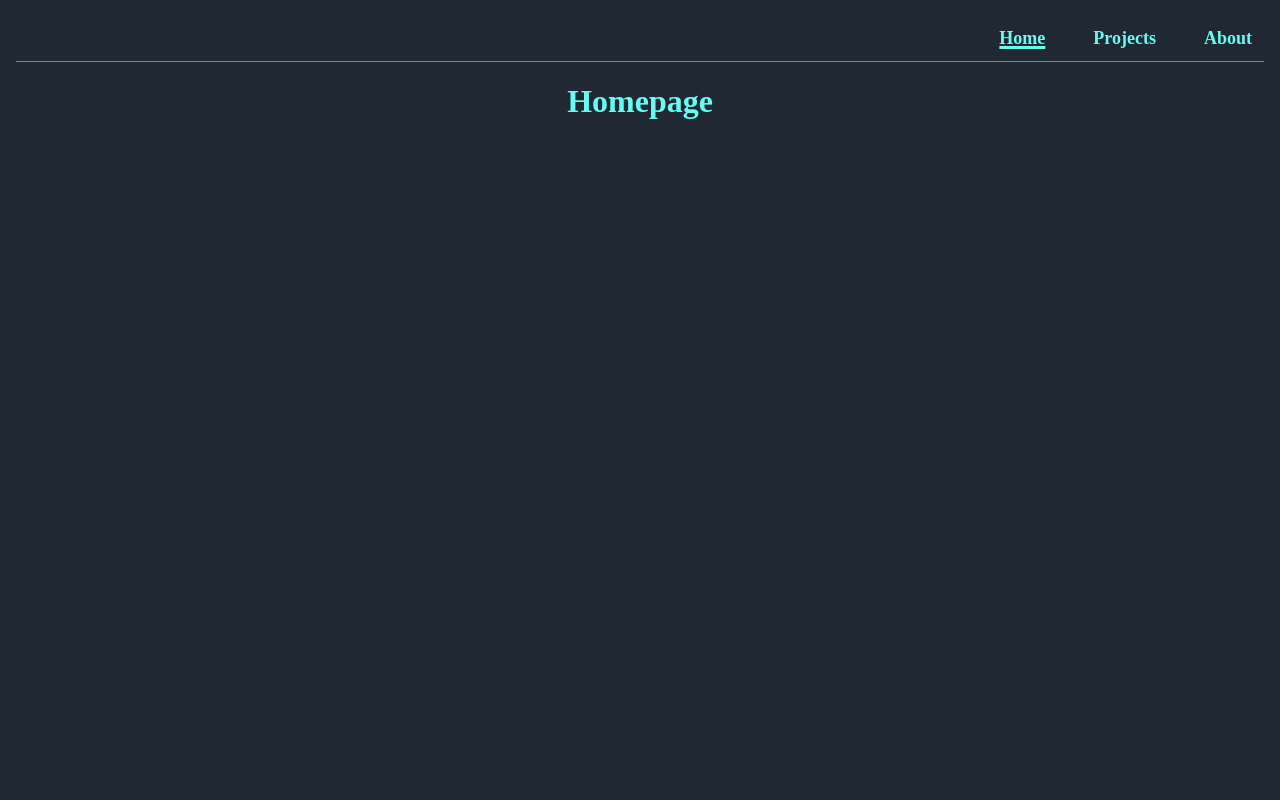
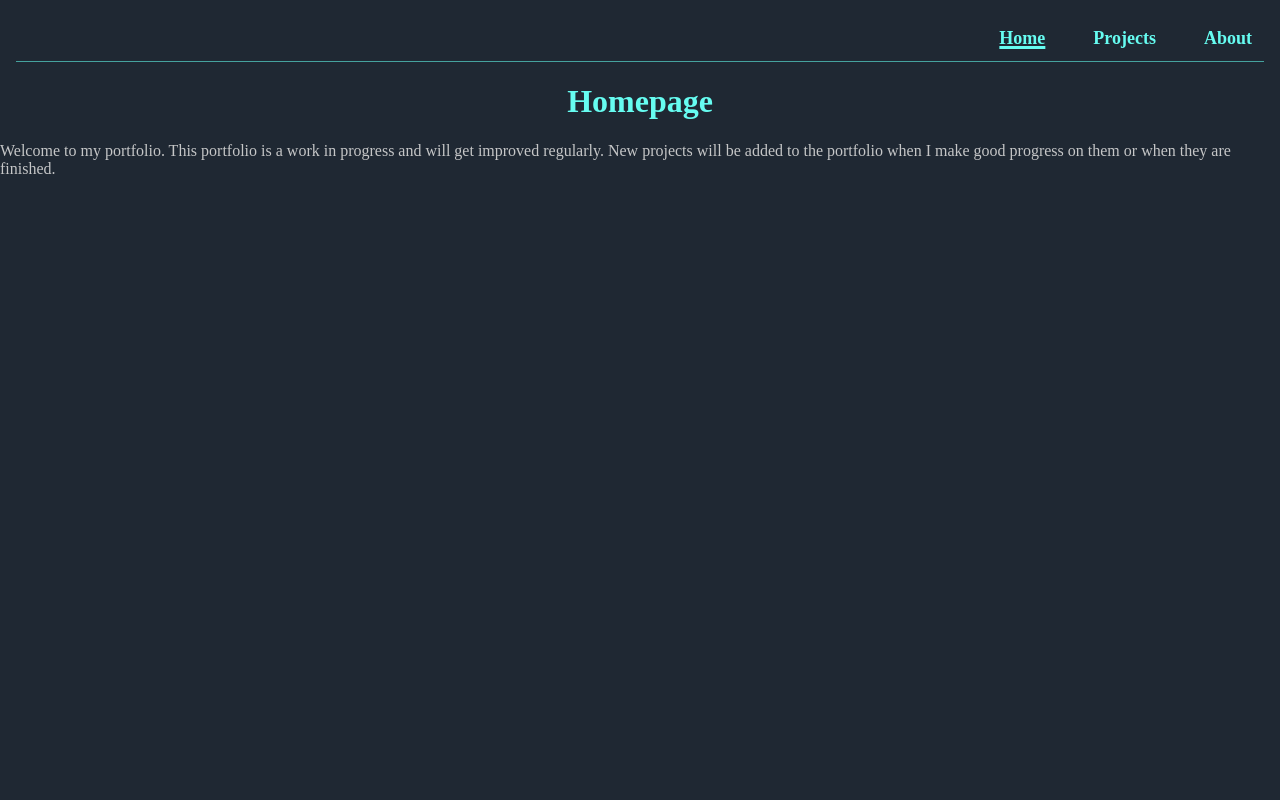
Before and after one commit to Mathiasdrd/portfolio, a React (Create React App) app: page / in a window 1280 px wide. Shown: the top 800 px of the page. Built offline with nearby package versions, Linux system fonts and the light colour scheme.

Commit message:
homepage intro added

```diff
--- a/src/pages/Home.js
+++ b/src/pages/Home.js
@@ -4,6 +4,13 @@ export default function Home() {
     return(
         <div className='container'>
             <h1>Homepage</h1>
+
+            <div>
+                <p>
+                    Welcome to my portfolio. This portfolio is a work in progress and will get improved regularly.
+                    New projects will be added to the portfolio when I make good progress on them or when they are finished.
+                </p>
+            </div>
         </div>
     )
 }
```
